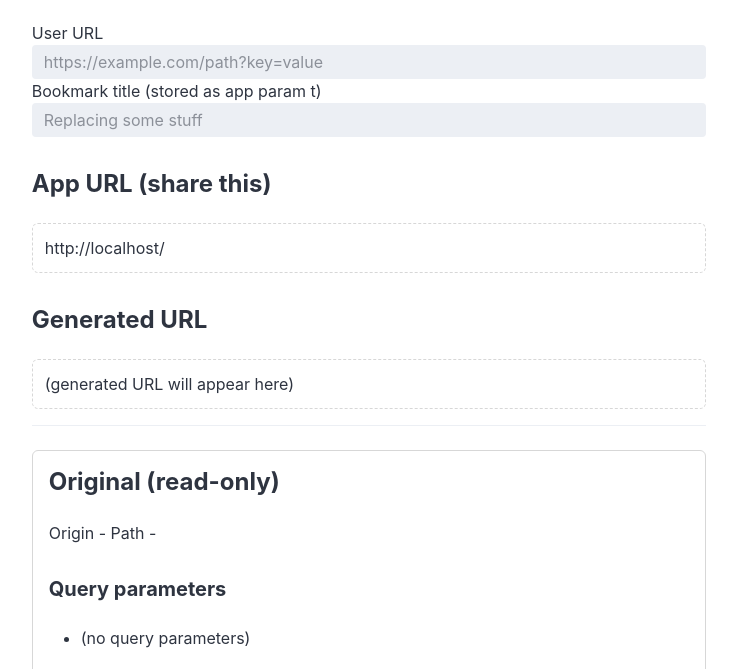
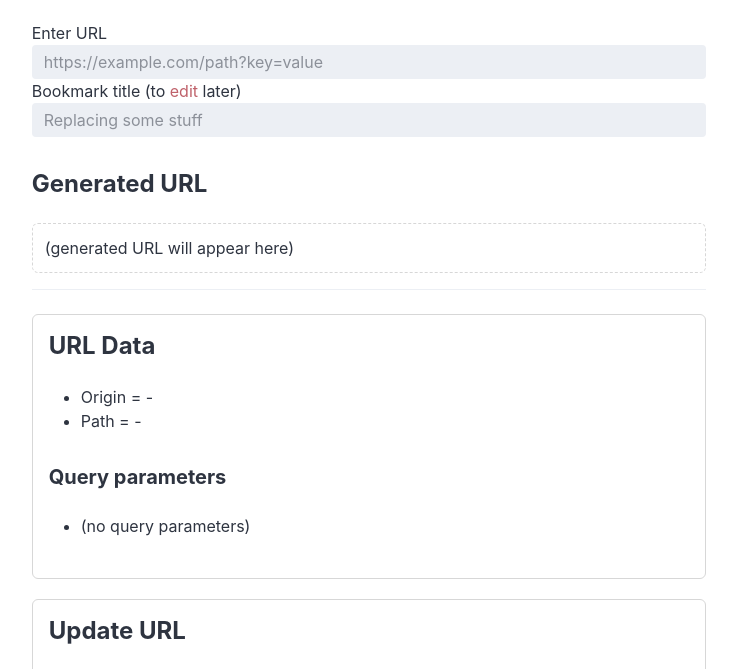
Before and after one commit to bbkane/urlstudio, a website with bundled scripts: page index.html in a window 1280 px wide. Shown: the part 75-744 px from the top of the page, without its empty margins (271-1008 px from the left). Built offline with nearby package versions, Linux system fonts and the light colour scheme.

Commit message:
Add prettier

```diff
--- a/index.html
+++ b/index.html
@@ -13,15 +13,13 @@
     <main>
         <h1>URL Studio</h1>
 
-        <label for="user-url">User URL</label>
+        <label for="user-url">Enter URL</label>
         <input id="user-url" type="url" placeholder="https://example.com/path?key=value" />
         <p id="user-url-error" class="error" hidden></p>
 
-        <label for="bookmark-title">Bookmark title (stored as app param t)</label>
+        <label for="bookmark-title">Bookmark title (to <a id="bookmark-title-edit-link" target="_blank"
+                rel="noreferrer noopener">edit</a> later)</label>
         <input id="bookmark-title" type="text" placeholder="Replacing some stuff" />
-
-        <h2>App URL (share this)</h2>
-        <output id="app-url" aria-live="polite"></output>
 
         <h2>Generated URL</h2>
         <output id="generated-url" aria-live="polite"></output>
@@ -30,20 +28,19 @@
 
         <section class="split" aria-label="Original and editable URL panes">
             <article class="panel readonly">
-                <h2>Original (read-only)</h2>
+                <h2>URL Data</h2>
 
-                <label for="original-origin">Origin</label>
-                <output id="original-origin">-</output>
-
-                <label for="original-path">Path</label>
-                <output id="original-path">-</output>
+                <ul>
+                    <li>Origin = <output id="original-origin">-</output></li>
+                    <li>Path = <output id="original-path">-</output></li>
+                </ul>
 
                 <h3>Query parameters</h3>
                 <ul id="original-query-list"></ul>
             </article>
 
             <article class="panel">
-                <h2>Editable</h2>
+                <h2>Update URL</h2>
 
                 <label for="editable-origin">Origin</label>
                 <input id="editable-origin" type="url" placeholder="https://example.com" />
--- a/index.js
+++ b/index.js
@@ -1,11 +1,11 @@
 import {
-    buildAppHref,
-    buildGeneratedUrl,
     createEmptyState,
     createQueryRow,
     normalizePath,
     parseAppStateFromSearch,
     parseUserUrlIntoState,
+    buildGeneratedUrl,
+    buildAppHref,
 } from "./lib.js";
 
 /** @type {import('./lib.js').AppState} */
@@ -13,7 +13,7 @@ let state = createEmptyState();
 
 const userUrlInput = document.querySelector("#user-url");
 const titleInput = document.querySelector("#bookmark-title");
-const appUrlOut = document.querySelector("#app-url");
+const bookmarkTitleEditLink = document.querySelector("#bookmark-title-edit-link");
 const generatedUrlOut = document.querySelector("#generated-url");
 const userUrlError = document.querySelector("#user-url-error");
 const originalOriginOut = document.querySelector("#original-origin");
@@ -48,7 +48,7 @@ function hydrateFromAppUrl() {
 function syncAppUrl() {
     const href = buildAppHref(window.location.href, state);
     window.history.replaceState({}, "", href);
-    appUrlOut.textContent = href;
+    bookmarkTitleEditLink.href = href;
 }
 
 /**
@@ -153,6 +153,16 @@ function renderEditableRows() {
 /**
  * @returns {void}
  */
+function renderDerivedOutputs() {
+    const output = buildGeneratedUrl(state.editableOrigin, state.editablePath, state.editableRows);
+    generatedUrlOut.textContent = output || "(generated URL will appear here)";
+    userUrlError.textContent = state.userUrlError;
+    userUrlError.hidden = !state.userUrlError;
+}
+
+/**
+ * @returns {void}
+ */
 function render() {
     userUrlInput.value = state.userUrl;
     titleInput.value = state.title;
@@ -160,22 +170,9 @@ function render() {
     editablePathInput.value = state.editablePath;
 
     renderDerivedOutputs();
-
     renderOriginalPanel();
     renderEditableRows();
     syncAppUrl();
-}
-
-/**
- * @returns {void}
- */
-function renderDerivedOutputs() {
-
-    const output = buildGeneratedUrl(state.editableOrigin, state.editablePath, state.editableRows);
-    generatedUrlOut.textContent = output || "(generated URL will appear here)";
-
-    userUrlError.textContent = state.userUrlError;
-    userUrlError.hidden = !state.userUrlError;
 }
 
 /**
--- a/package.json
+++ b/package.json
@@ -3,7 +3,11 @@
   "private": true,
   "type": "module",
   "scripts": {
+    "fmt": "prettier --write \"**/*.{html,js,css,json,md}\" \"!bamboo-1.3.7.min.css\"",
     "start": "node serve.js",
     "test": "node --test"
+  },
+  "devDependencies": {
+    "prettier": "^3.9.5"
   }
 }
```
Also changed, not shown: 2 other files.
